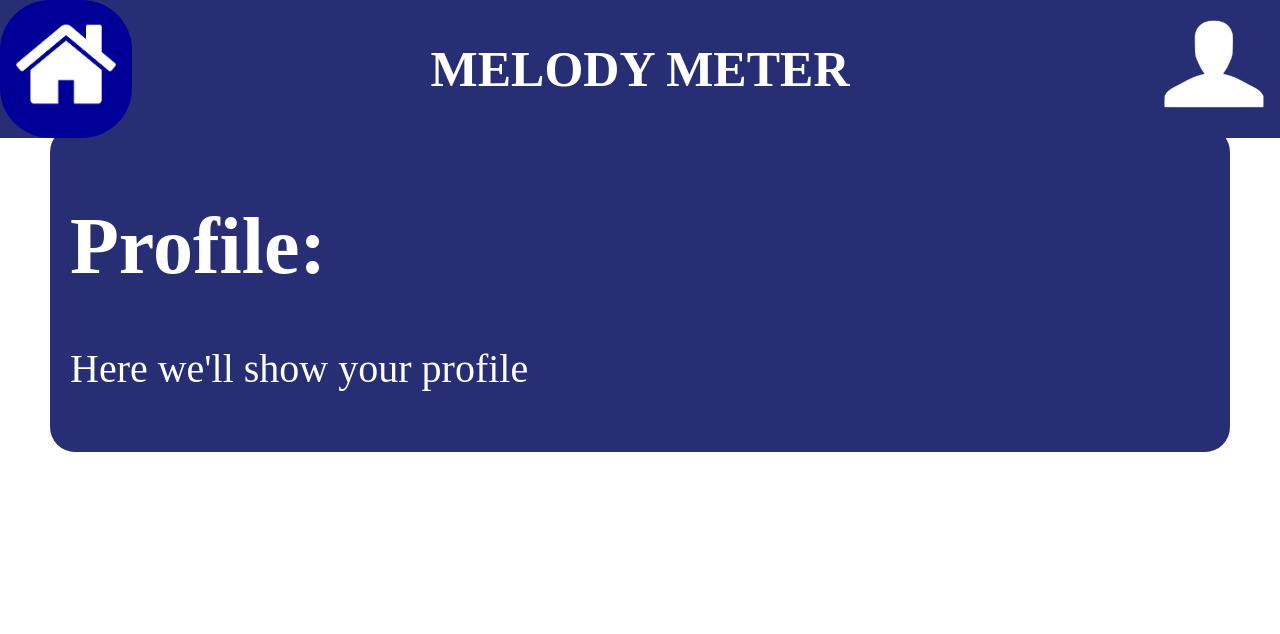
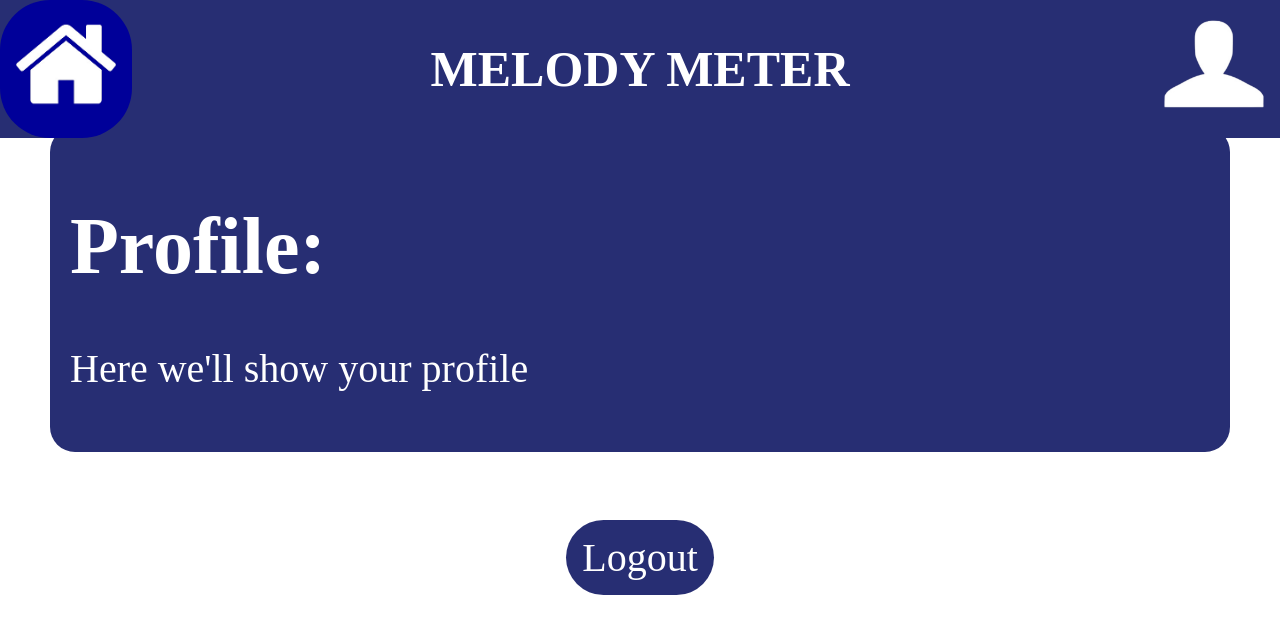
Before and after one commit to TheArrowhead984U/WAD2-Team-Project, a Django app: page /melodyMeter/profile/ in a window 1280 px wide. Shown: the top 634 px of the page. Run offline with Django 3.2, Linux system fonts and the light colour scheme; the visitor is signed in with stand-in values (Sample User, id 1).

Commit message:
Albums Improved + Logout

```diff
--- a/melodyMeter/urls.py
+++ b/melodyMeter/urls.py
@@ -7,6 +7,7 @@ urlpatterns = [
         path('', views.index, name='index'),
         path('albums/', views.albums, name='albums'),
         path('log-in/', views.login, name='login'),
+        path('logout', views.logout, name='logout'),
         path('sign-up/', views.signup, name='signup'),
         path('profile/', views.profile, name='profile'),
         path('get-alert-contents/', views.get_alert_contents, name='get_alert_contents'),
--- a/melodyMeter/views.py
+++ b/melodyMeter/views.py
@@ -1,6 +1,6 @@
 from django.shortcuts import render, redirect
 from django.http import HttpResponse, JsonResponse
-from django.contrib.auth import authenticate, login as auth_login
+from django.contrib.auth import authenticate, login as auth_login, logout as auth_logout
 from django.urls import reverse
 from django.contrib.auth.decorators import login_required
 from melodyMeter.forms import UserForm, UserProfileForm, AlbumForm
@@ -14,13 +14,17 @@ def index(request):
     context_dict = {'boldmessage': 'Whoopydoo!'}
     return render(request, 'melodyMeter/index.html', context=context_dict)
 
+
 def albums(request):
-    album_list = Album.objects.order_by('-name')[:5]
+    album_list = Album.objects.order_by('-name')
+
+
 
     context_dict = {}
     context_dict['albums'] = album_list
 
     return render(request, 'melodyMeter/albums.html', context=context_dict)
+
 
 def show_album(request, album_name_slug):
     context_dict = {}
@@ -38,9 +42,11 @@ def show_album(request, album_name_slug):
 
     return render(request, 'melodyMeter/album.html', context=context_dict)
 
+
 @login_required
 def profile(request):
     return render(request, 'melodyMeter/profile.html')
+
 
 @login_required
 def add_album(request):
@@ -74,6 +80,7 @@ def add_album(request):
             print('Error with form')
             print(form.errors)
     return render(request, 'melodyMeter/addalbum.html', {'form': form})
+
 
 def signup(request):
     registered = False
@@ -126,6 +133,12 @@ def login(request):
     else:
         return render(request, 'melodyMeter/login.html')
 
+
+def logout(request):
+    auth_logout(request)
+    return redirect(reverse('melodyMeter:index'))
+
+
 def get_alert_contents(request):
     #api = azapi.AZlyrics()
 
--- a/static/melodyMeter/css/base.css
+++ b/static/melodyMeter/css/base.css
@@ -115,7 +115,7 @@ body {
 	transform: translate(-50%, -50%);
 	text-align: center;
 	position: absolute;
-	z-index: 1;
+	z-index: 2;
 	#margin: auto;
 	width: 25%;
 	height: 80%;
@@ -168,6 +168,7 @@ body {
 }
 
 #top-bar {
+	z-index: 1;
 	font-size: 40px;
 	position: fixed;
 	top: 0;
--- a/templates/melodyMeter/base.html
+++ b/templates/melodyMeter/base.html
@@ -39,5 +39,6 @@
 				<li><a class="bar-entry" href="{% url 'melodyMeter:signup' %}">Sign-Up</a></li>-->
 			</ul>
 		</div>
+		<br /><br /><br />
 	</body>
 </html>
--- a/templates/melodyMeter/profile.html
+++ b/templates/melodyMeter/profile.html
@@ -11,3 +11,7 @@ Profile
 		<p>Here we'll show your profile</p>
 	</div>
 {% endblock %}
+
+{% block bottombar %}
+	<li><a class="bar-entry" href="{% url 'melodyMeter:logout' %}">Logout</a></li>
+{% endblock %}
```
Also changed, not shown: templates/melodyMeter/albums.html (+16 -0 lines).
